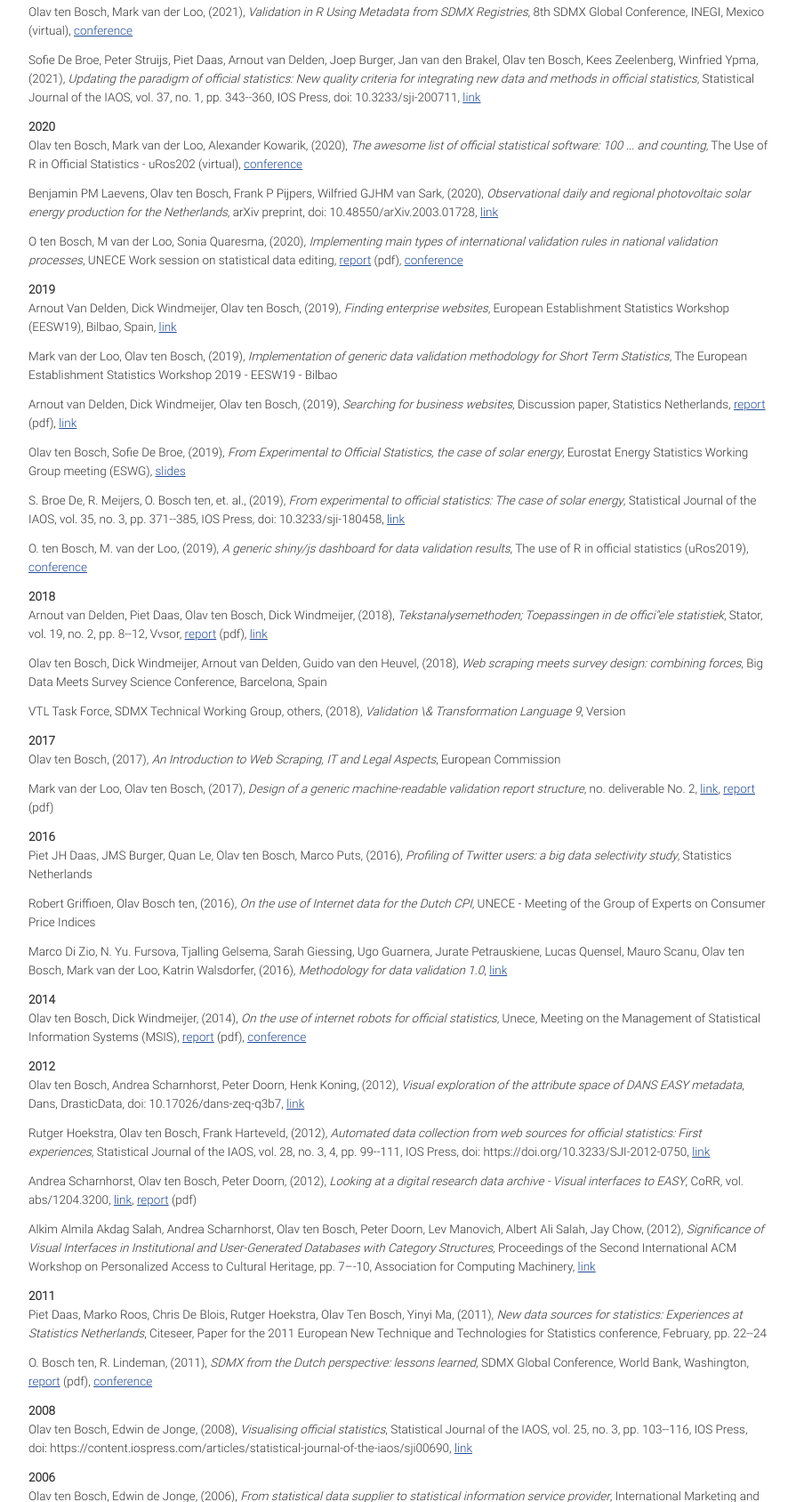
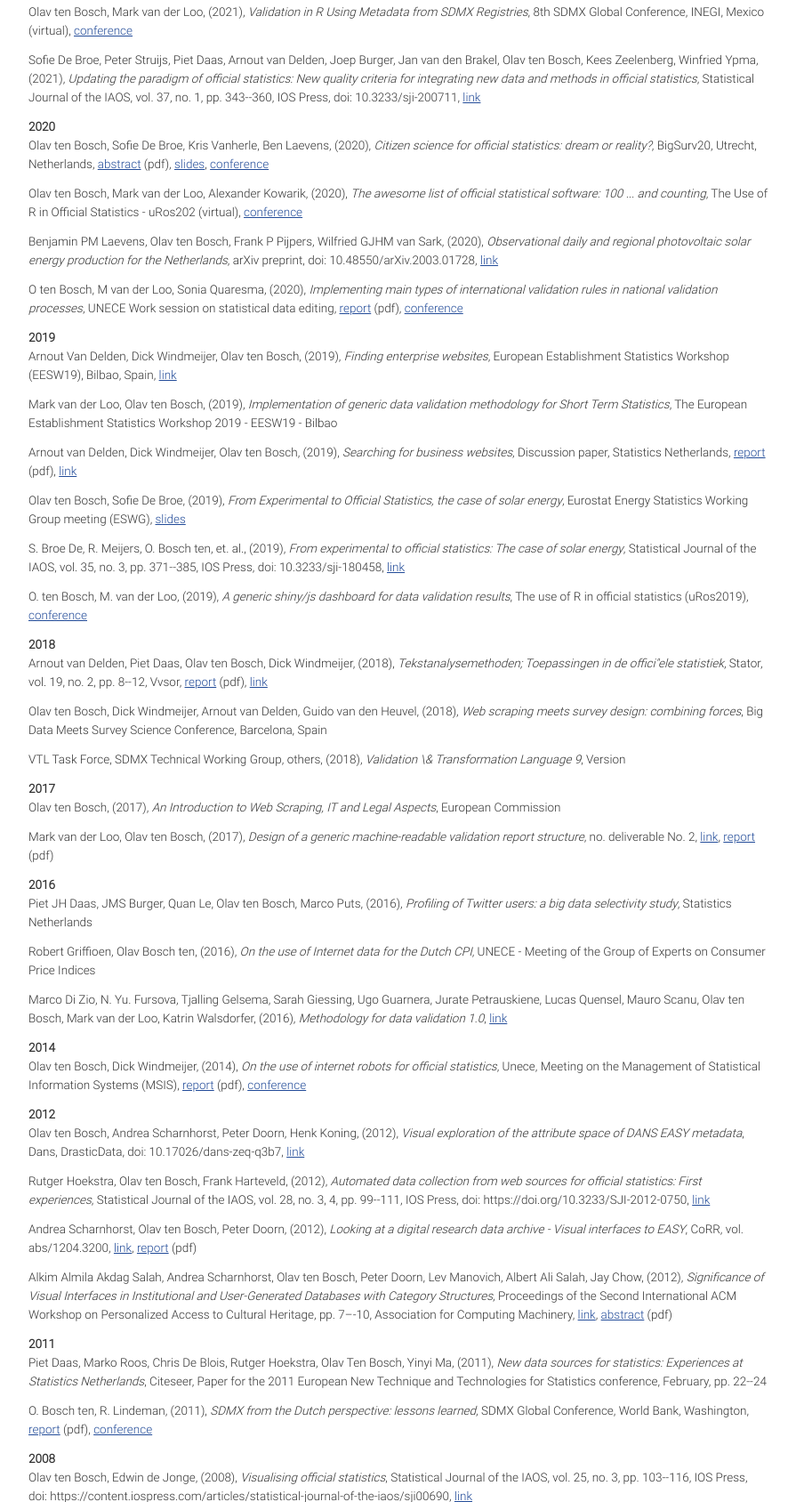
Before and after one commit to olavtenbosch/olavtenbosch.github.io, a website: page index.html in a window 1280 px wide. Shown: the part 637-2325 px from the top of the page at 89% size, without its empty margins (178-1073 px from the left). Drawn offline with Linux system fonts and the light colour scheme; a web font is replaced by a local one.

Commit message:
bigsurvcitscienceadded

```diff
--- a/index.html
+++ b/index.html
@@ -58,6 +58,7 @@
 <li> Olav ten Bosch,  Mark van der Loo, (2021), <i>Validation in R Using Metadata from SDMX Registries</i>, 8th SDMX Global Conference, INEGI, Mexico (virtual), <a target="_blank" href="https://sdmx.snieg.mx/globalconference/english/index_english.html">conference</a></li>
 <li>Sofie De Broe, Peter Struijs, Piet Daas, Arnout van Delden, Joep Burger, Jan van den Brakel, Olav ten Bosch, Kees Zeelenberg, Winfried Ypma, (2021), <i>Updating the paradigm of official statistics: New quality criteria for integrating new data and methods in official statistics</i>, Statistical Journal of the IAOS, vol. 37, no. 1, pp. 343--360, IOS Press, doi: 10.3233/sji-200711, <a target="_blank" href="http://dx.doi.org/10.3233/sji-200711">link</a></li>
 <strong>2020</strong>
+<li> Olav ten Bosch,  Sofie De Broe,  Kris Vanherle,  Ben Laevens, (2020), <i>Citizen science for official statistics: dream or reality?</i>, BigSurv20, Utrecht, Netherlands, <a target="_blank" href="./pdf/2020_BigSurv_CitizenScience.pdf">abstract</a> (pdf), <a target="_blank" href="pdf/2020_BigSurv_CitizenScience_slides.pdf">slides</a>, <a target="_blank" href="https://www.bigsurv.org/bigsurv20">conference</a></li>
 <li> Olav ten Bosch,  Mark van der Loo,  Alexander Kowarik, (2020), <i>The awesome list of official statistical software: 100 ... and counting</i>, The Use of R in Official Statistics - uRos202 (virtual), <a target="_blank" href="https://r-project.ro/conference2020.html">conference</a></li>
 <li>Benjamin PM Laevens, Olav ten Bosch, Frank P Pijpers, Wilfried GJHM van Sark, (2020), <i>Observational daily and regional photovoltaic solar energy production for the Netherlands</i>, arXiv preprint, doi: 10.48550/arXiv.2003.01728, <a target="_blank" href="http://dx.doi.org/10.48550/arXiv.2003.01728">link</a></li>
 <li> O ten Bosch,  M van der Loo,  Sonia Quaresma, (2020), <i>Implementing main types of international validation rules in national validation processes</i>, UNECE Work session on statistical data editing, <a target="_blank" href="./pdf/files/papers/bosch2020implementing.pdf">report</a> (pdf), <a target="_blank" href="https://unece.org/statistics/events/SDE2020">conference</a></li>
@@ -85,7 +86,7 @@
 <li>Olav ten Bosch, Andrea Scharnhorst, Peter Doorn, Henk Koning, (2012), <i>Visual exploration of the attribute space of DANS EASY metadata</i>, Dans, DrasticData, doi: 10.17026/dans-zeq-q3b7, <a target="_blank" href="http://dx.doi.org/10.17026/dans-zeq-q3b7">link</a></li>
 <li>Rutger Hoekstra, Olav ten Bosch, Frank Harteveld, (2012), <i>Automated data collection from web sources for official statistics: First experiences</i>, Statistical Journal of the IAOS, vol. 28, no. 3, 4, pp. 99--111, IOS Press, doi: https://doi.org/10.3233/SJI-2012-0750, <a target="_blank" href="http://dx.doi.org/https://doi.org/10.3233/SJI-2012-0750">link</a></li>
 <li> Andrea Scharnhorst,  Olav ten Bosch,  Peter Doorn, (2012), <i>Looking at a digital research data archive - Visual interfaces to EASY</i>, CoRR, vol. abs/1204.3200, <a target="_blank" href="http://arxiv.org/abs/1204.3200">link</a>, <a target="_blank" href="./pdf/2012_LookingAtVisualArchivesDANS.pdf">report</a> (pdf)</li>
-<li>Alkim Almila Akdag Salah, Andrea Scharnhorst, Olav ten Bosch, Peter Doorn, Lev Manovich, Albert Ali Salah, Jay Chow, (2012), <i>Significance of Visual Interfaces in Institutional and User-Generated Databases with Category Structures</i>, Proceedings of the Second International ACM Workshop on Personalized Access to Cultural Heritage, pp. 7–-10, Association for Computing Machinery, <a target="_blank" href="https://doi.org/10.1145/2390867.2390870">link</a></li>
+<li>Alkim Almila Akdag Salah, Andrea Scharnhorst, Olav ten Bosch, Peter Doorn, Lev Manovich, Albert Ali Salah, Jay Chow, (2012), <i>Significance of Visual Interfaces in Institutional and User-Generated Databases with Category Structures</i>, Proceedings of the Second International ACM Workshop on Personalized Access to Cultural Heritage, pp. 7–-10, Association for Computing Machinery, <a target="_blank" href="https://doi.org/10.1145/2390867.2390870">link</a>, <a target="_blank" href="./pdf/In this paper we visually explore the data structure of two different visual platforms: the database behind the social environment of a social networking site, and the intricate infrastructure of a research institute for preservation of deposited datasets. We argue that visual analytics of metadata of collections can be used in multiple ways: for the backend users, to inform the archive about structure and growth of its collection; to foster collection strategies; and to check metadata consistency, for the end-users, to give an overview to the collections, and thus to generate more awareness of the collection and its metadata, to give the enduser extra information to contextualize the entirety of the archive. We conclude with a discussion on how text based search combined with different type of visually enhanced browsing improves data access, navigation, and reuse in these two radically different contexts.">abstract</a> (pdf)</li>
 <strong>2011</strong>
 <li>Piet Daas, Marko Roos, Chris De Blois, Rutger Hoekstra, Olav Ten Bosch, Yinyi Ma, (2011), <i>New data sources for statistics: Experiences at Statistics Netherlands</i>, Citeseer, Paper for the 2011 European New Technique and Technologies for Statistics conference, February, pp. 22--24</li>
 <li>O. Bosch ten, R. Lindeman, (2011), <i>SDMX from the Dutch perspective: lessons learned</i>, SDMX Global Conference, World Bank, Washington, <a target="_blank" href="./pdf/2011_SDMX_Global_Conf_DutchPerspective.pdf">report</a> (pdf), <a target="_blank" href="https://www.oecd.org/sdd/47561993.pdf">conference</a></li>
--- a/process.js
+++ b/process.js
@@ -20,6 +20,7 @@
 // MAKE TIDY:
 const bibtex = fs.readFileSync('./all.bib', 'utf8');
 let res = tidy.tidy(bibtex, {
+	curly: true,
 	sort: ["-year", "-month"],
 	duplicates: ["key"],
 	merge: "overwrite",
@@ -85,6 +86,7 @@
 
 	// Own props:
 	if ("PDF" in e) arr.push(`<a target="_blank" href="./pdf/${e.PDF}">report</a> (pdf)`)
+	if ("ABSTRACT" in e) arr.push(`<a target="_blank" href="./pdf/${e.ABSTRACT}">abstract</a> (pdf)`)
 	if ("LINK" in e) arr.push(`<a target="_blank" href="${e.LINK}">link</a>`)
 	if ("SLIDES" in e) arr.push(`<a target="_blank" href="pdf/${e.SLIDES}">slides</a>`)
 	if ("CONF" in e) arr.push(`<a target="_blank" href="${e.CONF}">conference</a>`)
```
Also changed, not shown: 3 other files.
